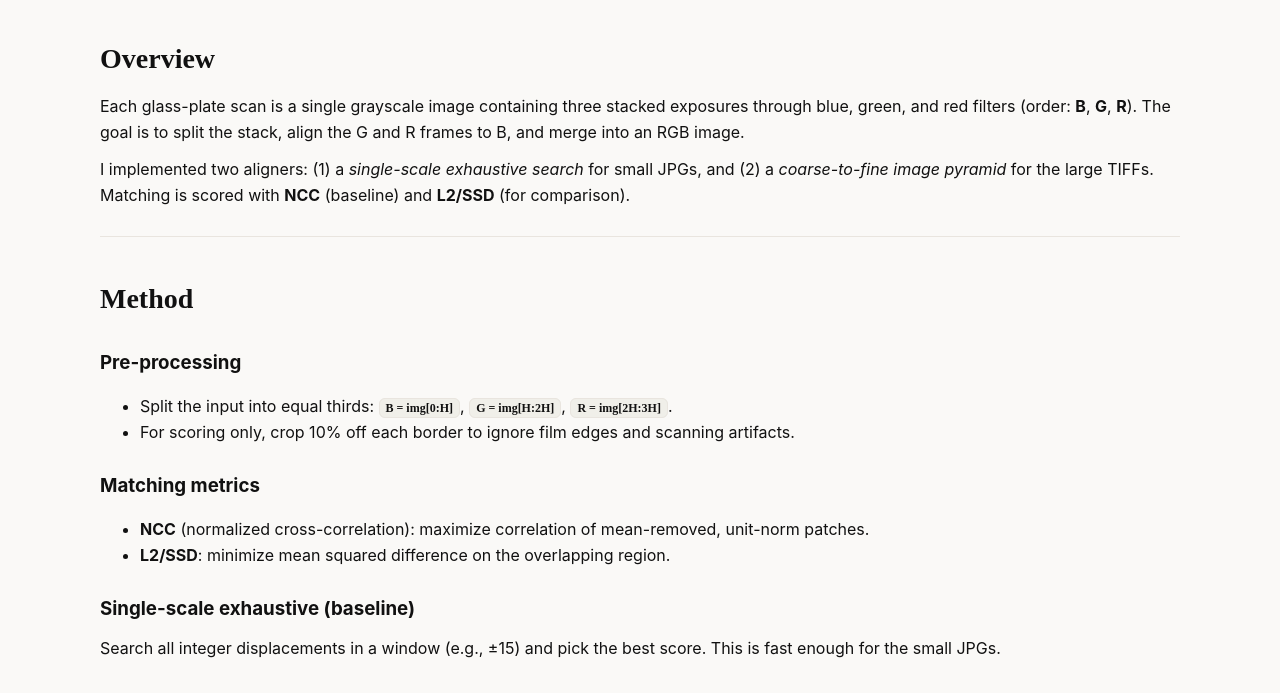
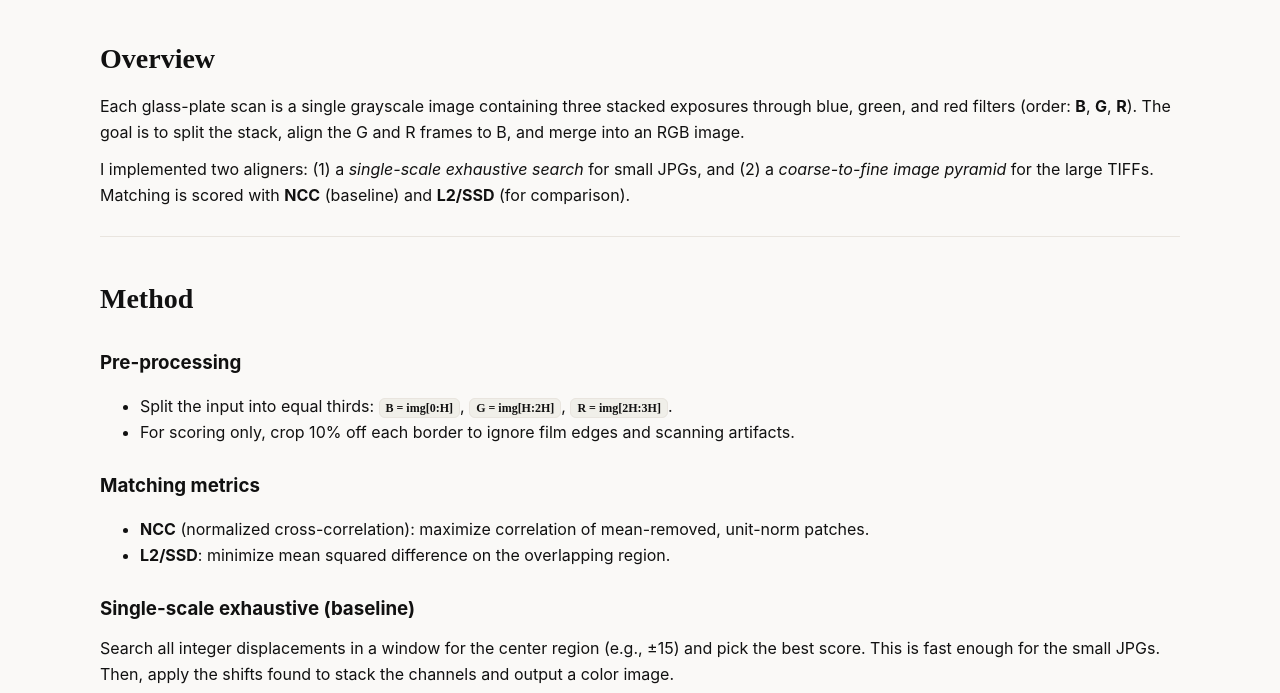
Before and after one commit to Haxodrat/Haxodrat.github.io, a plain HTML site: page 1/index.html in a window 1280 px wide. Shown: the part 227-920 px from the top of the page. Drawn offline with Linux system fonts and the light colour scheme.

Commit message:
Update index.html

```diff
--- a/1/index.html
+++ b/1/index.html
@@ -104,8 +104,8 @@
 
       <h3>Single-scale exhaustive (baseline)</h3>
       <p>
-        Search all integer displacements in a window (e.g., ±15) and pick the best score.
-        This is fast enough for the small JPGs.
+        Search all integer displacements in a window for the center region (e.g., ±15) and pick the best score.
+        This is fast enough for the small JPGs. Then, apply the shifts found to stack the channels and output a color image.
       </p>
 
       <h3>Multi-scale Coarse-to-fine pyramid</h3>
```
